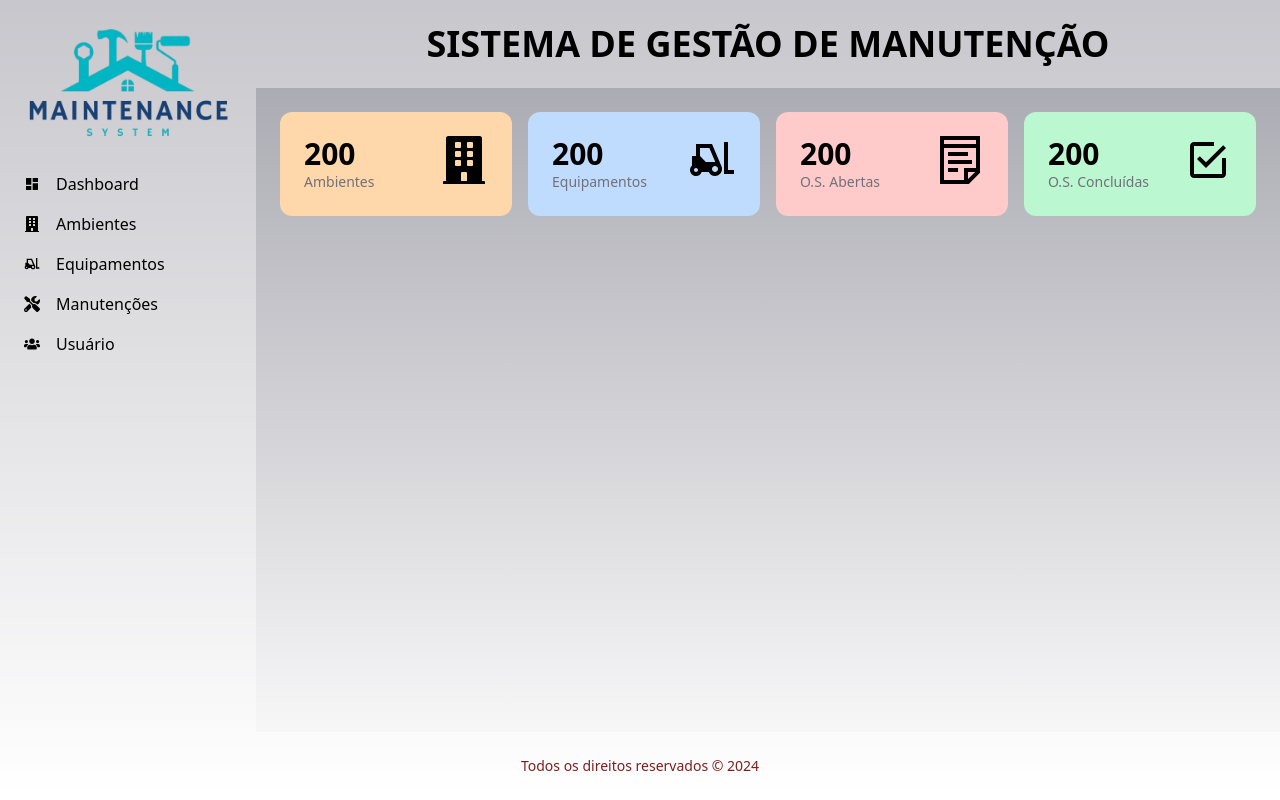
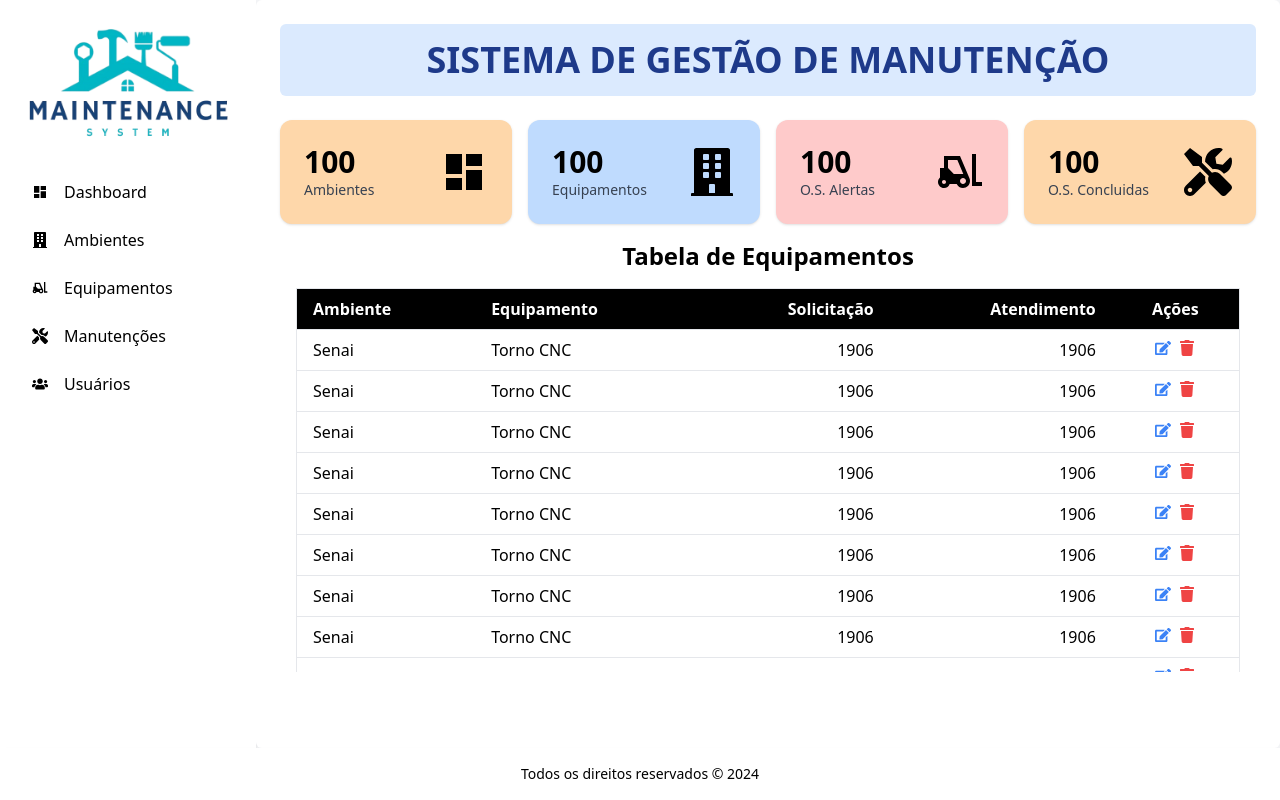
Before and after one commit to DiegoH3nr1que/web_system, a Next.js app in the folder frontend/: page / in a window 1280 px wide. Built offline with nearby package versions, Linux system fonts and the light colour scheme.

Commit message:
feat: implementation the components table, footer, navbar and aside

```diff
--- /dev/null
+++ b/frontend/src/app/components/aside.tsx
@@ -0,0 +1,19 @@
+import Image from "next/image";
+import { NavBar } from "./navBar";
+
+export function Aside(){
+    return (
+        <aside className="w-64 p-6 bg-white shadow-md">
+        <div className="flex justify-center">
+          <Image
+            src="/image/logo.png"
+            alt="Logo"
+            width={240}
+            height={240}
+            className="w-full h-auto"
+          />
+        </div>
+          <NavBar/>
+      </aside>
+    )
+}
--- /dev/null
+++ b/frontend/src/app/components/card.tsx
@@ -0,0 +1,22 @@
+import { FaBuilding } from "react-icons/fa";
+import React from "react";
+
+interface CardInterface{
+    color?: string;
+    qty?: string;
+    text?: string;
+    icon?: React.ReactNode;
+
+}
+
+export function Card({color, qty, text, icon }: CardInterface) {
+  return (
+    <div className={`${color} p-6 flex items-center gap-4 rounded-xl shadow`}>
+      <div className="flex-1 flex flex-col">
+        <strong className="text-3xl font-bold">{qty}</strong>
+        <span className="text-sm text-gray-700">{text}</span>
+      </div>
+     {icon}
+    </div>
+  );
+}
--- /dev/null
+++ b/frontend/src/app/components/footer.tsx
@@ -0,0 +1,9 @@
+export function Footer() {
+  return (
+    <div>
+      <footer className="bg-white p-4 text-center text-black text-sm shadow-md">
+        Todos os direitos reservados &copy; 2024
+      </footer>
+    </div>
+  );
+}
--- /dev/null
+++ b/frontend/src/app/components/navBar.tsx
@@ -0,0 +1,26 @@
+import { FaBuilding, FaTools, FaUsers } from "react-icons/fa";
+import { MdDashboard, MdForklift } from "react-icons/md";
+
+export function NavBar() {
+  const links = [
+    { target: "#", text: "Dashboard", icon: <MdDashboard /> },
+    { target: "#", text: "Ambientes", icon: <FaBuilding /> },
+    { target: "#", text: "Equipamentos", icon: <MdForklift /> },
+    { target: "#", text: "Manutenções", icon: <FaTools /> },
+    { target: "#", text: "Usuários", icon: <FaUsers /> },
+  ];
+
+  return (
+    <nav className="mt-8 space-y-2">
+      {links.map((obj) => (
+        <a
+          href={obj.target}
+          className="flex items-center gap-4 p-2 rounded hover:bg-gray-300 transition text-black"
+        >
+          {obj.icon}
+          {obj.text}
+        </a>
+      ))}
+    </nav>
+  );
+}
--- /dev/null
+++ b/frontend/src/app/components/table.tsx
@@ -0,0 +1,51 @@
+import React from 'react';
+import { FaEdit, FaTrash } from 'react-icons/fa';
+
+interface Dado {
+  ambiente: string;
+  equipamento: string;
+  solicitacao: number;
+  atendimento: number;
+}
+
+interface TableProps {
+  dados: Dado[];
+}
+
+const Table: React.FC<TableProps> = ({ dados }) => {
+  return (
+    <div className="max-w-full overflow-x-auto">
+      <table className="min-w-full bg-white border border-gray-200">
+        <thead className="bg-black text-white">
+          <tr>
+            <th className="px-4 py-2 text-left">Ambiente</th>
+            <th className="px-4 py-2 text-left">Equipamento</th>
+            <th className="px-4 py-2 text-right">Solicitação</th>
+            <th className="px-4 py-2 text-right">Atendimento</th>
+            <th className="px-4 py-2 text-center">Ações</th>
+          </tr>
+        </thead>
+        <tbody>
+          {dados.map((item, index) => (
+            <tr key={index} className="border-t border-gray-200 text-black">
+              <td className="px-4 py-2">{item.ambiente}</td>
+              <td className="px-4 py-2">{item.equipamento}</td>
+              <td className="px-4 py-2 text-right">{item.solicitacao}</td>
+              <td className="px-4 py-2 text-right">{item.atendimento}</td>
+              <td className="px-4 py-2 text-center">
+                <button className="text-blue-500 hover:text-blue-700 mr-2">
+                  <FaEdit />
+                </button>
+                <button className="text-red-500 hover:text-red-700">
+                  <FaTrash />
+                </button>
+              </td>
+            </tr>
+          ))}
+        </tbody>
+      </table>
+    </div>
+  );
+};
+
+export default Table;
--- a/frontend/src/app/layout.tsx
+++ b/frontend/src/app/layout.tsx
@@ -5,7 +5,7 @@ import "./globals.css";
 const inter = Inter({ subsets: ["latin"] });
 
 export const metadata: Metadata = {
-  title: "Maintenance APP",
+  title: "Maintenance WEB",
   description: "Design for General Maintenance",
 };
 
--- a/frontend/src/app/page.tsx
+++ b/frontend/src/app/page.tsx
@@ -1,105 +1,147 @@
-import Image from "next/image";
+import { GrNotes } from "react-icons/gr";
+import { IoMdCheckboxOutline } from "react-icons/io";
+import { Footer } from "./components/footer";
+import { Aside } from "./components/aside";
+import { Card } from "./components/card";
 import { FaBuilding, FaTools, FaUsers } from "react-icons/fa";
-import { GrNotes } from "react-icons/gr";
-import { IoMdCheckbox, IoMdCheckboxOutline } from "react-icons/io";
 import { MdDashboard, MdForklift } from "react-icons/md";
+import Table from "./components/table";
+export default function Home() {
+  const cards = [
+    {
+      color: "bg-orange-200",
+      qty: "100",
+      text: "Ambientes",
+      icon: <MdDashboard size={48} />,
+    },
+    {
+      color: "bg-blue-200",
+      qty: "100",
+      text: "Equipamentos",
+      icon: <FaBuilding size={48} />,
+    },
+    {
+      color: "bg-red-200",
+      qty: "100",
+      text: "O.S. Alertas",
+      icon: <MdForklift size={48} />,
+    },
+    {
+      color: "bg-orange-200",
+      qty: "100",
+      text: "O.S. Concluidas",
+      icon: <FaTools size={48} />,
+    },
+  ];
 
-export default function Home() {
+  const dados = [
+    {
+      ambiente: "Senai",
+      equipamento: "Torno CNC",
+      solicitacao: "1906",
+      atendimento: "1906",
+    },
+    {
+      ambiente: "Senai",
+      equipamento: "Torno CNC",
+      solicitacao: "1906",
+      atendimento: "1906",
+    },
+    {
+      ambiente: "Senai",
+      equipamento: "Torno CNC",
+      solicitacao: "1906",
+      atendimento: "1906",
+    },
+    {
+      ambiente: "Senai",
+      equipamento: "Torno CNC",
+      solicitacao: "1906",
+      atendimento: "1906",
+    },
+    {
+      ambiente: "Senai",
+      equipamento: "Torno CNC",
+      solicitacao: "1906",
+      atendimento: "1906",
+    },
+    {
+      ambiente: "Senai",
+      equipamento: "Torno CNC",
+      solicitacao: "1906",
+      atendimento: "1906",
+    },
+    {
+      ambiente: "Senai",
+      equipamento: "Torno CNC",
+      solicitacao: "1906",
+      atendimento: "1906",
+    },
+    {
+      ambiente: "Senai",
+      equipamento: "Torno CNC",
+      solicitacao: "1906",
+      atendimento: "1906",
+    },
+    {
+      ambiente: "Senai",
+      equipamento: "Torno CNC",
+      solicitacao: "1906",
+      atendimento: "1906",
+    },
+    {
+      ambiente: "Senai",
+      equipamento: "Torno CNC",
+      solicitacao: "1906",
+      atendimento: "1906",
+    },    {
+      ambiente: "Senai",
+      equipamento: "Torno CNC",
+      solicitacao: "1906",
+      atendimento: "1906",
+    },    {
+      ambiente: "Senai",
+      equipamento: "Torno CNC",
+      solicitacao: "1906",
+      atendimento: "1906",
+    },
+  ];
+
   return (
-    <div className="h-screen flex flex-col">
+    <div className="h-screen flex flex-col bg-gray-100">
       <div className="flex-1 flex">
-        <aside className="w-64 p-6 bg-white/40">
-          <Image src={"/image/logo.png"} className="w-full"
-           alt="Logo" width={240} height={240} />
-
-          <nav className="space-y-4 flex flex-col mt-8">
-            <a href="" className="flex items-center gap-4
-                                 hover:font-semibold">
-              <MdDashboard />
-              Dashboard
-            </a>
-            <a href="" className="flex items-center gap-4
-                                 hover:font-semibold">
-              <FaBuilding />
-              Ambientes</a>
-            <a href="" className="flex items-center gap-4
-                                 hover:font-semibold">
-              <MdForklift />
-              Equipamentos</a>
-            <a href="" className="flex items-center gap-4
-                                 hover:font-semibold">
-              <FaTools />
-              Manutenções</a>
-            <a href="" className="flex items-center gap-4
-                                 hover:font-semibold">
-              <FaUsers />
-              Usuário</a>
-          </nav>
-        </aside>
-
-        <main className="flex-1 flex flex-col">
-
-          <h1 className="text-4xl font-bold uppercase w-full
-           bg-white/40 p-6 text-center">
-            Sistema de Gestão de Manutenção</h1>
+        <Aside />
+        <main className="flex-1 p-6 bg-white rounded-md ">
+          <header className="text-center bg-blue-100 p-4 rounded-md mb-6">
+            <h1 className="text-4xl font-bold uppercase text-blue-900">
+              Sistema de Gestão de Manutenção
+            </h1>
+          </header>
 
           <div>
-            <div className="grid grid-cols-4 gap-4 p-6">
+            <div className="grid grid-cols-1 md:grid-cols-2 lg:grid-cols-4 gap-4">
+              {cards.map((props) => (
+                <Card
+                  color={props.color}
+                  qty={props.qty}
+                  text={props.text}
+                  icon={props.icon}
+                />
+              ))}
+            </div>
 
-              <div className="bg-orange-200 p-6 flex
-                              gap-2 rounded-xl">
-                <div className="flex-1 flex flex-col">
-                  <strong className="text-3xl font-bold">200</strong>
-                  <span className="text-sm text-zinc-500">Ambientes</span>
-                </div>
-                <FaBuilding size={48} />
-
-              </div>
-
-
-              <div className="bg-blue-200 p-6 flex
-                              gap-2 rounded-xl">
-                <div className="flex-1 flex flex-col">
-                  <strong className="text-3xl font-bold">200</strong>
-                  <span className="text-sm text-zinc-500">Equipamentos</span>
-                </div>
-                <MdForklift size={48} />
-
-              </div>
-
-
-              <div className="bg-red-200 p-6 flex
-                              gap-2 rounded-xl">
-                <div className="flex-1 flex flex-col">
-                  <strong className="text-3xl font-bold">200</strong>
-                  <span className="text-sm text-zinc-500">O.S. Abertas</span>
-                </div>
-                <GrNotes size={48} />
-
-              </div>
-
-
-              <div className="bg-green-200 p-6 flex
-                              gap-2 rounded-xl">
-                <div className="flex-1 flex flex-col">
-                  <strong className="text-3xl font-bold">200</strong>
-                  <span className="text-sm text-zinc-500">O.S. Concluídas</span>
-                </div>
-                <IoMdCheckboxOutline size={48} />
-
+            <div className="container mx-auto p-4 bg-white rounded-lg">
+              <h1 className="text-2xl font-bold mb-4 text-center text-black">
+                Tabela de Equipamentos
+              </h1>
+              <div className="max-h-96 overflow-y-auto">
+                <Table dados={dados} />
               </div>
             </div>
           </div>
-
-
         </main>
-
       </div>
-      <footer
-      className="p-6 bg-white/40 text-center
-              text-red-900 text-sm">
-        Todos os direitos reservados &copy; 2024
-      </footer>
+      <Footer />
     </div>
   );
 }
```
Also changed, not shown: frontend/src/app/img/logo.png (added).
